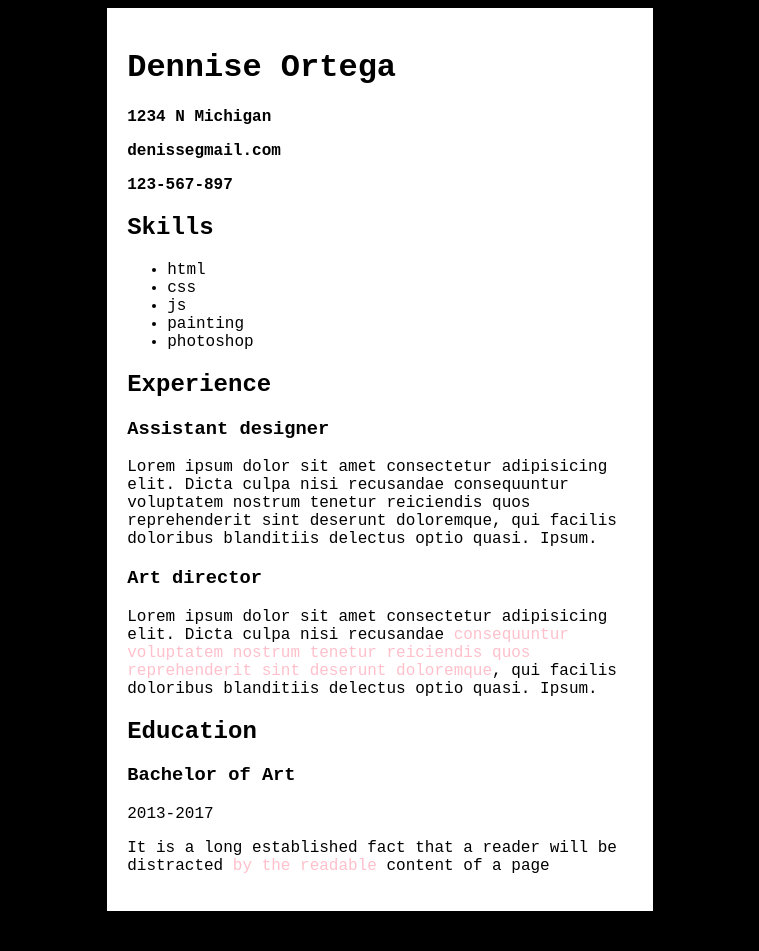
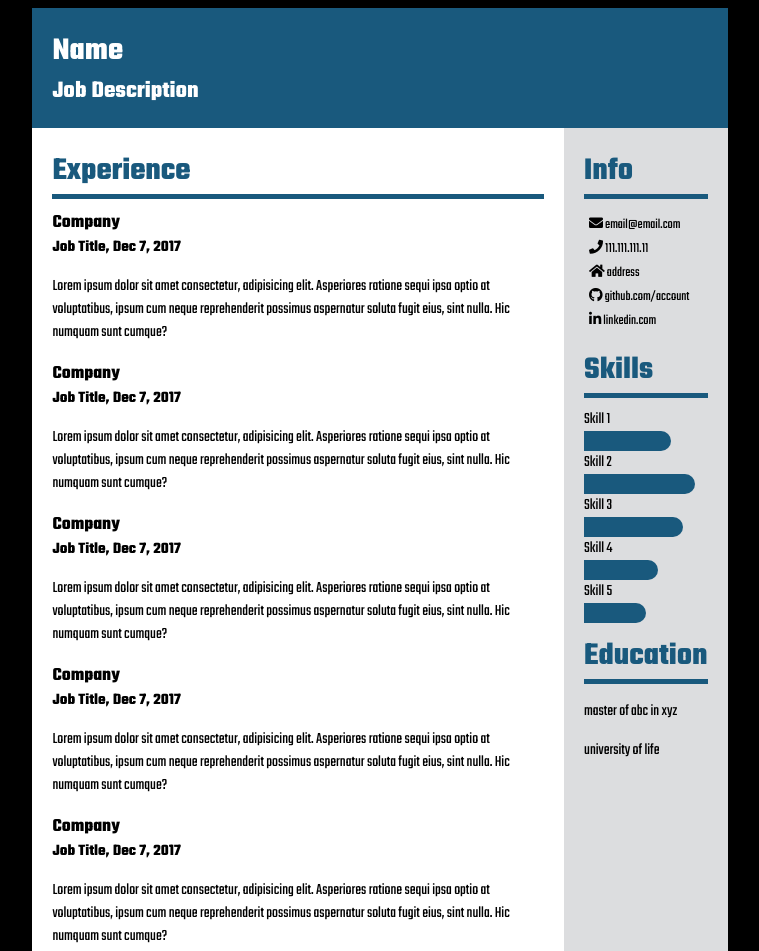
Before and after one commit to diegoejp/curriculums, a plain HTML site: page index.html in a window 1280 px wide. Shown: the top 951 px of the page, without its empty margins (260-1019 px from the left). Before the commit the page ends 919 px from the top, so only its background shows below. Drawn offline with Linux system fonts and the light colour scheme.

Commit message:
segunda entrega con cv2 en index

```diff
--- a/index.html
+++ b/index.html
@@ -3,32 +3,93 @@
 <head>
     <meta charset="UTF-8">
     <meta name="viewport" content="width=device-width, initial-scale=1.0">
-    <title>Curri1</title>
-    <link rel="stylesheet" href="/style.css">
+    <title>Modelo2</title>
+    <link rel="stylesheet" href="https://use.fontawesome.com/releases/v5.8.1/css/all.css" integrity="sha384-50oBUHEmvpQ+1lW4y57PTFmhCaXp0ML5d60M1M7uH2+nqUivzIebhndOJK28anvf" crossorigin="anonymous">
+    <link href="https://fonts.googleapis.com/css2?family=Teko:wght@400;700&display=swap" rel="stylesheet">
+    <link rel="stylesheet" href="/style2.css">
 </head>
 <body>
     <div class="contenedor">
-        <h1>Dennise Ortega</h1>
-        <p class="negrita">1234 N Michigan</p>
-        <p class="negrita">denissegmail.com</p>
-        <p class="negrita">123-567-897</p>
-        <h2>Skills</h2>
-        <ul>
-            <li>html</li>
-            <li>css</li>
-            <li>js</li>
-            <li>painting</li>
-            <li>photoshop</li>
-        </ul>
-        <h2>Experience</h2>
-        <h3>Assistant designer</h3>
-        <p>Lorem ipsum dolor sit amet consectetur adipisicing elit. Dicta culpa nisi recusandae consequuntur voluptatem nostrum tenetur reiciendis quos reprehenderit sint deserunt doloremque, qui facilis doloribus blanditiis delectus optio quasi. Ipsum.</p>
-        <h3>Art director</h3>
-        <p>Lorem ipsum dolor sit amet consectetur adipisicing elit. Dicta culpa nisi recusandae <span> consequuntur voluptatem nostrum tenetur reiciendis quos reprehenderit sint deserunt doloremque</span>, qui facilis doloribus blanditiis delectus optio quasi. Ipsum.</p>
-        <h2>Education</h2>
-        <h3>Bachelor of Art</h3>
-        <p>2013-2017</p>
-        <p>It is a long established fact that a reader will be distracted <span> by the readable</span> content of a page</p>
+        <header>
+            <h1>Name</h1>
+            <h2>Job Description</h2>
+        </header>
+        <main>
+            <div class="principal">
+                <h1 class="margin-button">Experience</h1>
+                <div class="elemento">
+                    <h3>Company</h3>
+                    <h4>Job Title, Dec 7, 2017</h4>
+                    <p>Lorem ipsum dolor sit amet consectetur, adipisicing elit. Asperiores ratione
+                         sequi ipsa optio at voluptatibus, ipsum cum neque reprehenderit
+                        possimus aspernatur soluta fugit eius, sint nulla. Hic numquam sunt cumque?</p>
+                </div>
+                <div class="elemento">
+                    <h3>Company</h3>
+                    <h4>Job Title, Dec 7, 2017</h4>
+                    <p>Lorem ipsum dolor sit amet consectetur, adipisicing elit. Asperiores ratione
+                         sequi ipsa optio at voluptatibus, ipsum cum neque reprehenderit
+                        possimus aspernatur soluta fugit eius, sint nulla. Hic numquam sunt cumque?</p>
+                </div>
+                <div class="elemento">
+                    <h3>Company</h3>
+                    <h4>Job Title, Dec 7, 2017</h4>
+                    <p>Lorem ipsum dolor sit amet consectetur, adipisicing elit. Asperiores ratione
+                         sequi ipsa optio at voluptatibus, ipsum cum neque reprehenderit
+                        possimus aspernatur soluta fugit eius, sint nulla. Hic numquam sunt cumque?</p>
+                </div>
+                <div class="elemento">
+                    <h3>Company</h3>
+                    <h4>Job Title, Dec 7, 2017</h4>
+                    <p>Lorem ipsum dolor sit amet consectetur, adipisicing elit. Asperiores ratione
+                         sequi ipsa optio at voluptatibus, ipsum cum neque reprehenderit
+                        possimus aspernatur soluta fugit eius, sint nulla. Hic numquam sunt cumque?</p>
+                </div>
+                <div class="elemento">
+                    <h3>Company</h3>
+                    <h4>Job Title, Dec 7, 2017</h4>
+                    <p>Lorem ipsum dolor sit amet consectetur, adipisicing elit. Asperiores ratione
+                         sequi ipsa optio at voluptatibus, ipsum cum neque reprehenderit
+                        possimus aspernatur soluta fugit eius, sint nulla. Hic numquam sunt cumque?</p>
+                </div>
+
+            </div>
+            <div class="aside">
+                <h1 class="margin-button">Info</h1>
+                <ul>
+                    <li><i class="fas fa-envelope"></i> email&#64;email.com</li>
+                    <li><i class="fas fa-phone"></i> 111.111.111.11</li>
+                    <li><i class="fas fa-home"></i></i> address</li>
+                    <li><i class="fab fa-github"></i> github.com/account</li>
+                    <li><i class="fab fa-linkedin-in"></i> linkedin.com</li>
+                </ul>
+                <h1 class="margin-button">Skills</h1>
+                <div class="barra">
+                    <p>Skill 1</p>
+                    <div class="barra-a skill"></div>
+                </div>
+                <div class="barra">
+                    <p>Skill 2</p>
+                    <div class="barra-b skill"></div>
+                </div>
+                <div class="barra">
+                    <p>Skill 3</p>
+                    <div class="barra-c skill"></div>
+                </div>
+                <div class="barra">
+                    <p>Skill 4</p>
+                    <div class="barra-d skill"></div>
+                </div>
+                <div class="barra">
+                    <p>Skill 5</p>
+                    <div class="barra-e skill"></div>
+                </div>
+                <h1 class="margin-button">Education</h1>
+                <p>master of abc in xyz</p>
+                <p>university of life</p>
+            </div>
+
+        </main>
     </div>
 </body>
 </html>
--- /dev/null
+++ b/style2.css
@@ -0,0 +1,75 @@
+body{
+    background-color: black;
+    font-family: 'Teko', sans-serif;
+}
+.contenedor{
+    width: 55%;
+    margin: 0 auto;
+    background-color: white;
+}
+h1{
+    color: rgba(25,89,125,255);
+}
+header{
+    background-color: rgba(25,89,125,255);
+    color: white;
+    padding: 20px;
+}
+header h1{
+    color: white;
+}
+h1 , h2, h4 ,h3{
+    margin: 0;
+}
+main{
+    display: flex;
+
+}
+.aside{
+    padding: 20px;
+    background-color:rgba(220,221,223,255) ;
+}
+.principal{
+    padding: 20px;
+
+}
+.barra{
+    width: 100%;
+}
+.barra p{
+    margin: 0;
+}
+.skill{
+    width: 70%;
+    background-color: rgba(25,89,125,255);
+    height: 20px;
+    border-radius: 0 10px 10px 0px;
+}
+.barra-a{
+    width: 70%;
+}
+.barra-b{
+    width: 90%;
+}
+.barra-c{
+    width: 80%;
+}
+.barra-d{
+    width: 60%;
+}
+.barra-e{
+    width: 50%;
+    margin-bottom: 10px;
+}
+.margin-button{
+    border-bottom: 5px solid rgba(25,89,125,255) ;
+    margin-bottom: 10px;
+}
+ul{
+    padding-left: 5px;
+    list-style: none;
+}
+li{
+    font-size: 14px;
+    margin-bottom: 4px;
+}
```
Also changed, not shown: modelocv1.html (added, +34 -0 lines).
